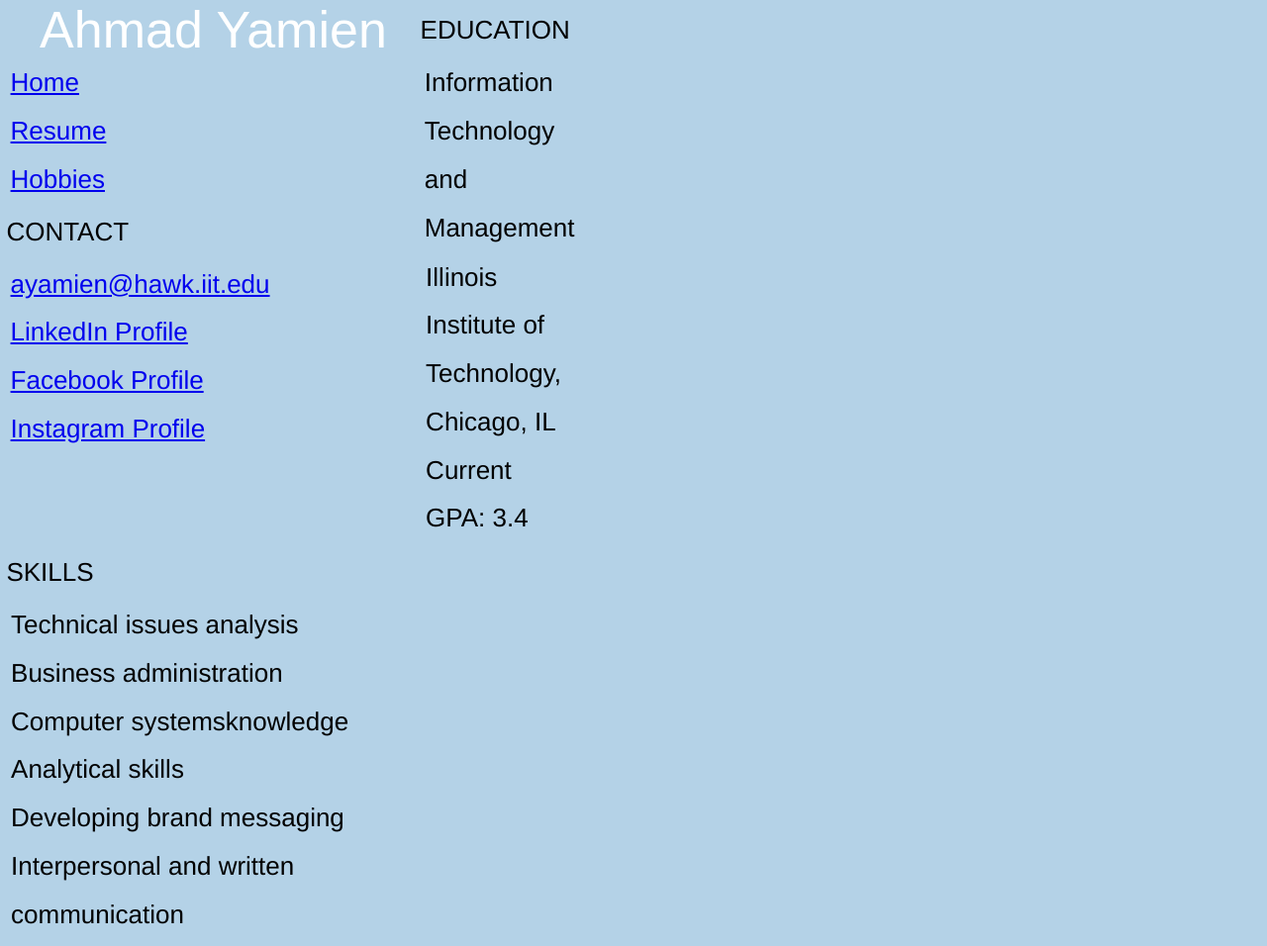
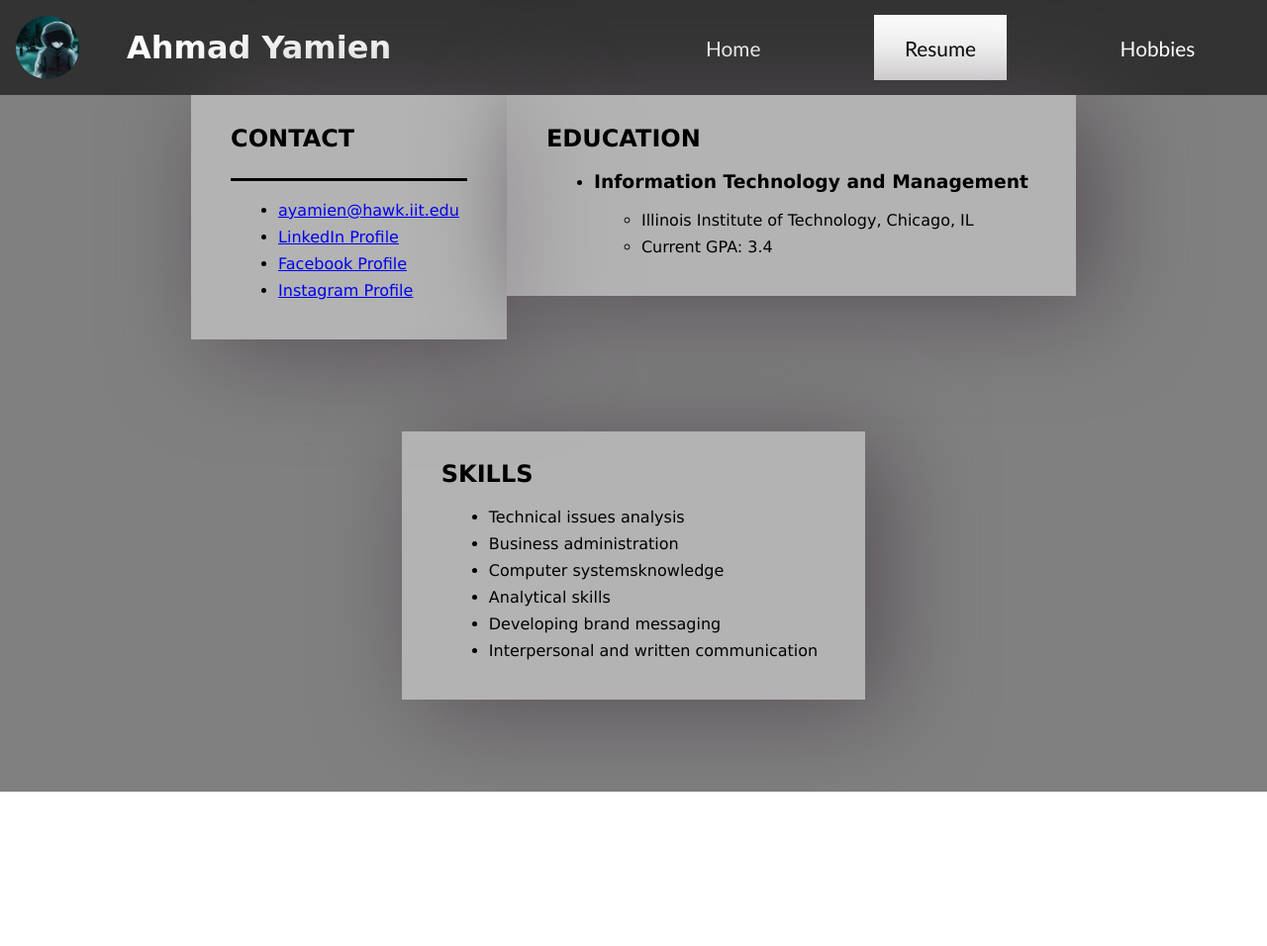
Before and after one commit to Ch-ahmad/project2, a plain HTML site: page resume/index.html in a window 1280 px wide. Shown: the whole page at 99% size. After the commit the page ends 800 px from the top, so only its background shows below. Drawn offline with Linux system fonts and the light colour scheme.

Commit message:
Completed project 2

```diff
--- a/css/screen.css
+++ /dev/null
@@ -1,81 +0,0 @@
-/* http://meyerweb.com/eric/tools/css/reset/
-   v2.0 | 20110126
-   License: none (public domain)
-*/
-/* stylelint-disable*/
-a,abbr,acronym,address,applet,article,aside,audio,b,big,blockquote,body,canvas,caption,center,cite,code,dd,del,details,dfn,div,dl,dt,em,embed,fieldset,figcaption,figure,footer,form,h1,h2,h3,h4,h5,h6,header,hgroup,html,i,iframe,img,ins,kbd,label,legend,li,mark,menu,nav,object,ol,output,p,pre,q,ruby,s,samp,section,small,span,strike,strong,sub,summary,sup,table,tbody,td,tfoot,th,thead,time,tr,tt,u,ul,var,video{margin:0;padding:0;border:0;font:inherit;vertical-align:baseline}article,aside,details,figcaption,figure,footer,header,hgroup,main,menu,nav,section{display:block}html{line-height:1}body{line-height:inherit}ol,ul{list-style:none}blockquote,q{quotes:none}blockquote:after,blockquote:before,q:after,q:before{content:'';content:none}table{border-collapse:collapse;border-spacing:0}
-/* stylelint-enable */
-/* Begin site styles below */
-
-/* {
-box-sizing: border-box;
-} */
-
-html {
-  font-size: 1.625rem;
-  line-height: 1.875rem;
-  font-family: "Helvetica Neue", Arial, Verdana, Tahoma, sans-serif;
-}
-body {
-  background-color: #b4d2e7;
-  align-content: center;
-  padding: 0.5%;
-  overflow-x: hidden;
-  display: flex;
-  flex-direction: row;
-  flex-wrap: wrap;
-}
-h1 {
-  position: sticky;
-  padding: auto;
-  text-align: center;
-  color: white;
-  font-family: Montserrat, sans-serif;
-  font-size: 2rem;
-}
-ul {
-  margin: 0%;
-  padding: 1%;
-}
-.contact-info {
-  text-align: center;
-  color: rgb(255, 0, 0);
-  font-family: Montserrat, sans-serif;
-  font-size: 2rem;
-}
-.profile-image {
-  max-width: 100%;
-  border-radius: 50%;
-}
-.header {
-  width: 33%;
-}
-.education {
-  width: 33%;
-}
-.personal-summary {
-  width: 33%;
-}
-
-@media only screen and (min-width: 37.625rem) {
-  .header {
-    width: 50%;
-  }
-  .education {
-    width: 50%;
-  }
-  .personal-summary {
-    width: 50%;
-  }
-}
-@media only screen and (min-width: 50rem) {
-  .header {
-    width: 33%;
-  }
-  .education {
-    width: 33%;
-  }
-  .personal-summary {
-    width: 33%;
-  }
-}
--- /dev/null
+++ b/css/style.css
@@ -0,0 +1,101 @@
+body {
+  padding: 0;
+  margin: 0;
+  display: flex;
+  flex-direction: column;
+  min-height: 100vh;
+}
+
+header {
+  width: 100vw;
+}
+
+#top-bar {
+  width: 100%;
+  display: flex;
+  flex-wrap: wrap;
+  align-items: center;
+  background-color: #333;
+  color: white;
+}
+
+#top-bar .profile-img-container {
+  margin: 1em;
+  width: 4em;
+  height: 4em;
+  border-radius: 50%;
+  overflow: hidden;
+}
+
+#top-bar .profile-img-container .profile-image {
+  width: 100%;
+  height: 100%;
+}
+
+#top-bar .name {
+  margin-left: 1em;
+  flex: 1;
+  font-family: cursive, Cambria, Cochin, Georgia, Times, "Times New Roman", serif;
+}
+
+#top-bar nav {
+  display: flex;
+  flex-wrap: wrap;
+  list-style-type: none;
+  justify-content: center;
+  align-items: center;
+  overflow: auto;
+}
+
+#top-bar nav a {
+  margin-left: 2em;
+  margin-right: 2em;
+  padding-left: 1.5em;
+  padding-right: 1.5em;
+  padding-top: 1em;
+  padding-bottom: 1em;
+  color: white;
+  font-family: "Gill Sans", "Gill Sans MT", Calibri, "Trebuchet MS", sans-serif;
+  text-decoration: none;
+  font-size: 1.3em;
+}
+
+#top-bar nav a.current {
+  background-color: white;
+  color: black;
+}
+
+#top-bar nav a:hover {
+  background-color: cornflowerblue;
+  transition: background-color 0.4s ease-in-out;
+  cursor: pointer;
+}
+
+/* Sections - START */
+.sections {
+  display: flex;
+  flex-direction: row;
+  flex-wrap: wrap;
+  background-color: gray;
+  flex: 1;
+  align-items: flex-start;
+  justify-content: center;
+}
+
+section {
+  background-color: rgba(255, 255, 255, 0.4);
+  padding: 0.6em 2.5em;
+  padding-bottom: 1.5em;
+  max-width: 60vw;
+  box-shadow: rgb(87, 80, 86) 1.25em 0.625em 6.25em;
+  font-family: "Lucida Sans", "Lucida Sans Regular", "Lucida Grande", "Lucida Sans Unicode", Geneva, Verdana, sans-serif;
+}
+
+section li {
+  margin: 0.5em;
+}
+
+.contact-info {
+  padding-bottom: 1.1em;
+  border-bottom: 3px solid black;
+}
--- a/resume/index.html
+++ b/resume/index.html
@@ -4,40 +4,44 @@
 <head>
     <title>Resume: Ahmad Yamien</title>
     <meta charset="UTF-8" />
-    <link rel="stylesheet" href="../css/screen.css">
+    <link rel="stylesheet" href="../css/style.css" />
 </head>
 
 <body>
 
-    <header class="header">
-        <h1 class="head_1">Ahmad Yamien</h1>
+    <header id="top-bar">
+        <figure class="profile-img-container">
+            <img class="profile-image" src="../images/g.jpg" alt="Profile image"/>
+            <figcaption></figcaption>
+        </figure>
+        <h1 class="name">Ahmad Yamien</h1>
         <nav>
-            <ul>
-                <li><a href="../index.html">Home</a></li>
-                <li><a href="index.html">Resume</a></li>
-                <li><a href="../Hobbies/index.html">Hobbies</a></li>
+            <a href="../index.html">Home</a>
+            <a class="current" href="index.html">Resume</a>
+            <a href="../Hobbies/index.html">Hobbies</a>
+        </nav>
+    </header>
 
-            </ul>
-        </nav>
-        <h2 class="contact_info">
+    <main class="sections">
+        <section class="contact">
+            <h2 class="contact-info">
                 CONTACT
             </h2>
             <ul class="contact">
                 <li>
-                <a class="u_email" href="ayamien@hawk.iit.edu">ayamien@hawk.iit.edu</a>
+                    <a class="u-email" href="ayamien@hawk.iit.edu">ayamien@hawk.iit.edu</a>
                 </li>
                 <li>
-                <a class="u_url linkedin" href="https://github.com/Ch-ahmad">LinkedIn Profile</a>
+                    <a class="u-url linkedin" href="https://github.com/Ch-ahmad">LinkedIn Profile</a>
                 </li>
                 <li>
-                <a class="u_url facebook" href="https://www.facebook.com/ahmad.yamin6666">Facebook Profile</a>
+                    <a class="u-url facebook" href="https://www.facebook.com/ahmad.yamin6666">Facebook Profile</a>
                 </li>
                 <li>
-                <a class="u_url instagram" href="https://www.facebook.com/ahmad.yamin6666">Instagram Profile</a>
+                    <a class="u-url instagram" href="https://www.facebook.com/ahmad.yamin6666">Instagram Profile</a>
                 </li>
-
             </ul>
-    </header>
+        </section>
 
         <section class="education">
             <h2>EDUCATION</h2>
@@ -88,7 +92,7 @@
 
             </ul>
         </section>
-
+    </main>
 
 
 
```
Also changed, not shown: Hobbies/index.html (+13 -11 lines), index.html (+14 -11 lines). Lines whose indentation alone changed are shown as unchanged.
